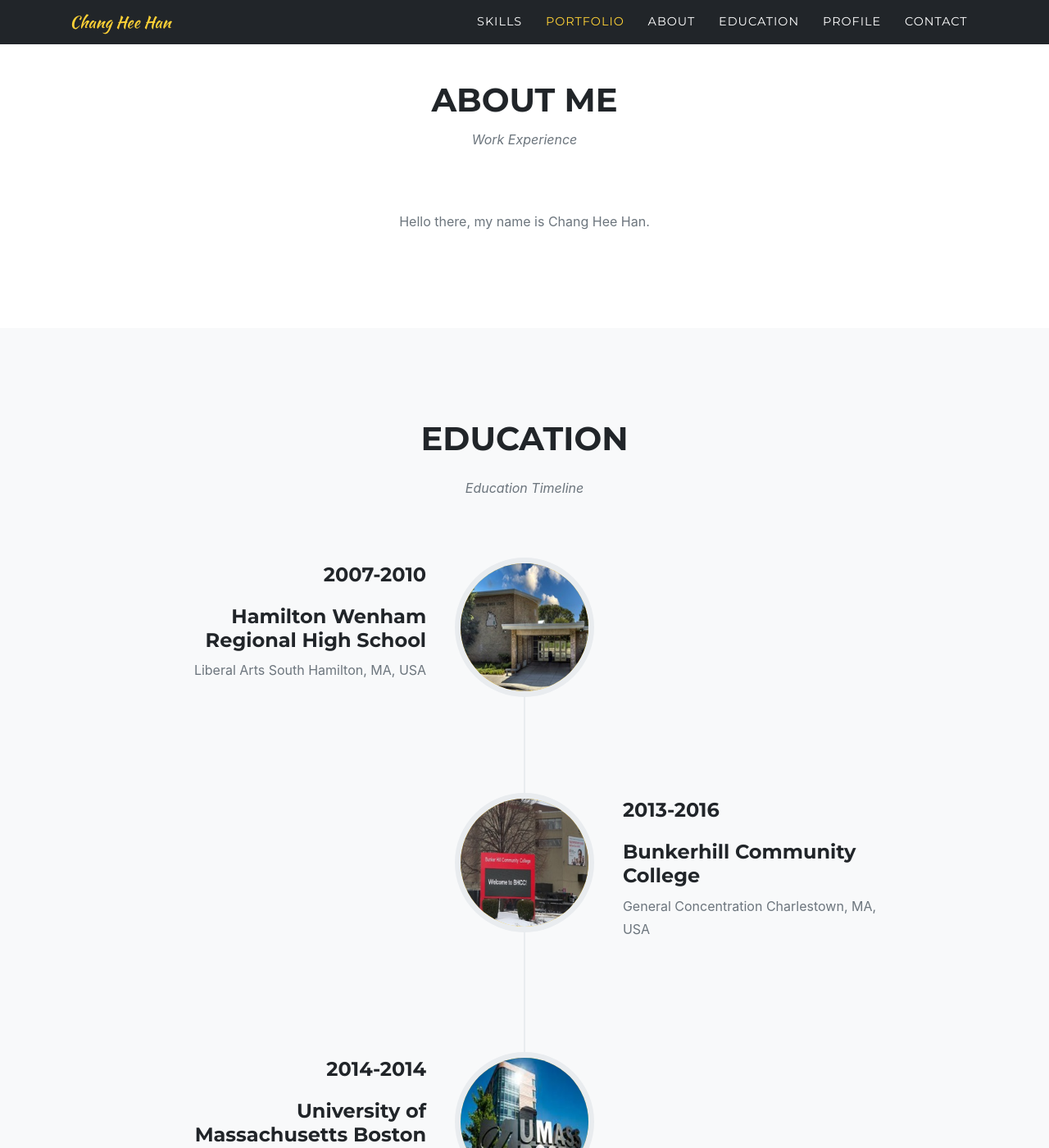
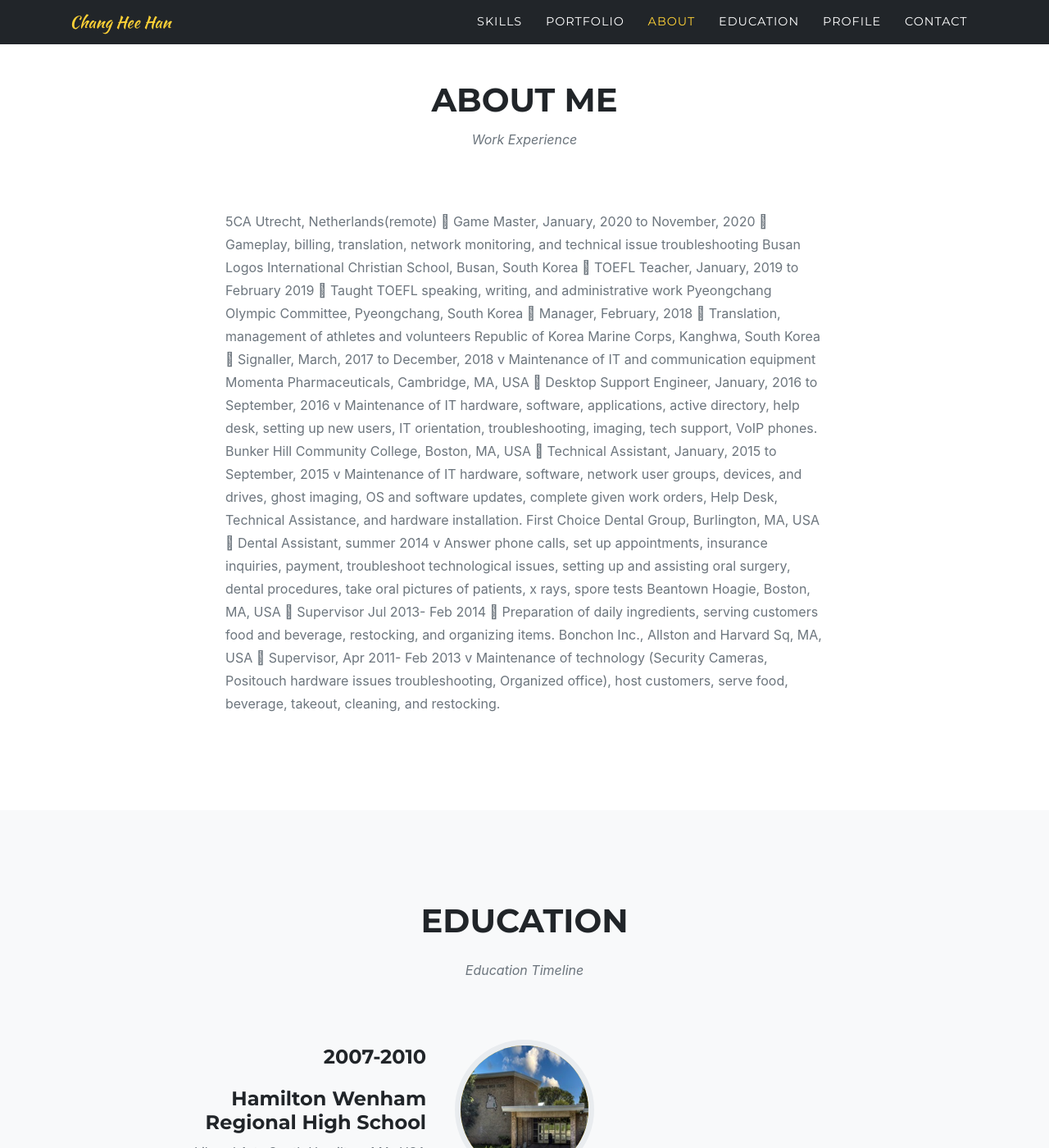
Before and after one commit to herrhanch33/herrhanch33.github.io, a Jekyll site: the page built from index.md, in a window 1280 px wide and 1400 px high, scrolled down 2807 px. Shown: the whole window at 82% size. Built offline with Jekyll 4.4.1, drawn with Linux system fonts in a browser that asks for light colours; some web fonts are replaced.

Commit message:
Contents updated

```diff
--- a/_data/sitetext.yml
+++ b/_data/sitetext.yml
@@ -74,9 +74,27 @@
   about:
     title: "About Me"
     text: "Work Experience"
-    body: "Hello there, my name is Chang Hee Han."
-    section: portfolio
-    closebutton: "Close Experience"
+    body: "5CA Utrecht, Netherlands(remote)  Game Master, January, 2020 to November, 2020
+   Gameplay, billing, translation, network monitoring, and technical issue troubleshooting
+Busan Logos International Christian School, Busan, South Korea  TOEFL Teacher, January, 2019 to February 2019
+   Taught TOEFL speaking, writing, and administrative work
+Pyeongchang Olympic Committee, Pyeongchang, South Korea  Manager, February, 2018
+   Translation, management of athletes and volunteers
+Republic of Korea Marine Corps, Kanghwa, South Korea  Signaller, March, 2017 to December, 2018
+v	Maintenance of IT and communication equipment
+Momenta Pharmaceuticals, Cambridge, MA, USA  Desktop Support Engineer, January, 2016 to September, 2016
+v	Maintenance of IT hardware, software, applications, active directory, help desk, setting up new users, IT            orientation, troubleshooting, imaging, tech support, VoIP phones.
+Bunker Hill Community College, Boston, MA, USA  Technical Assistant, January, 2015 to September, 2015
+v	Maintenance of IT hardware, software, network user groups, devices, and drives, ghost imaging, OS and software updates, complete given work orders, Help Desk, Technical Assistance, and hardware installation.
+First Choice Dental Group, Burlington, MA, USA  Dental Assistant, summer 2014
+v	Answer phone calls, set up appointments, insurance inquiries, payment, troubleshoot technological issues, setting up and assisting oral surgery, dental procedures, take oral pictures of patients, x rays, spore tests
+Beantown Hoagie, Boston, MA, USA  Supervisor Jul 2013- Feb 2014
+    Preparation of daily ingredients, serving customers food and beverage, restocking, and organizing items.
+Bonchon Inc., Allston and Harvard Sq, MA, USA  Supervisor, Apr 2011- Feb 2013
+v	Maintenance of technology (Security Cameras, Positouch hardware issues troubleshooting, Organized office), host customers, serve food, beverage, takeout, cleaning, and restocking.
+"
+    section: about
+
 
   team:
     title: "Profile"
--- a/_includes/about.html
+++ b/_includes/about.html
@@ -9,7 +9,7 @@
       </div>
     </div>
     <div class="row">
-      <div class="col-lg-8 mx-auto text-center">
+      <div class="col-lg-8 mx-auto text-left">
         <div class="large text-muted">{{ site.data.sitetext[site.locale].about.body | markdownify }}</div>
       </div>
     </div>
```
